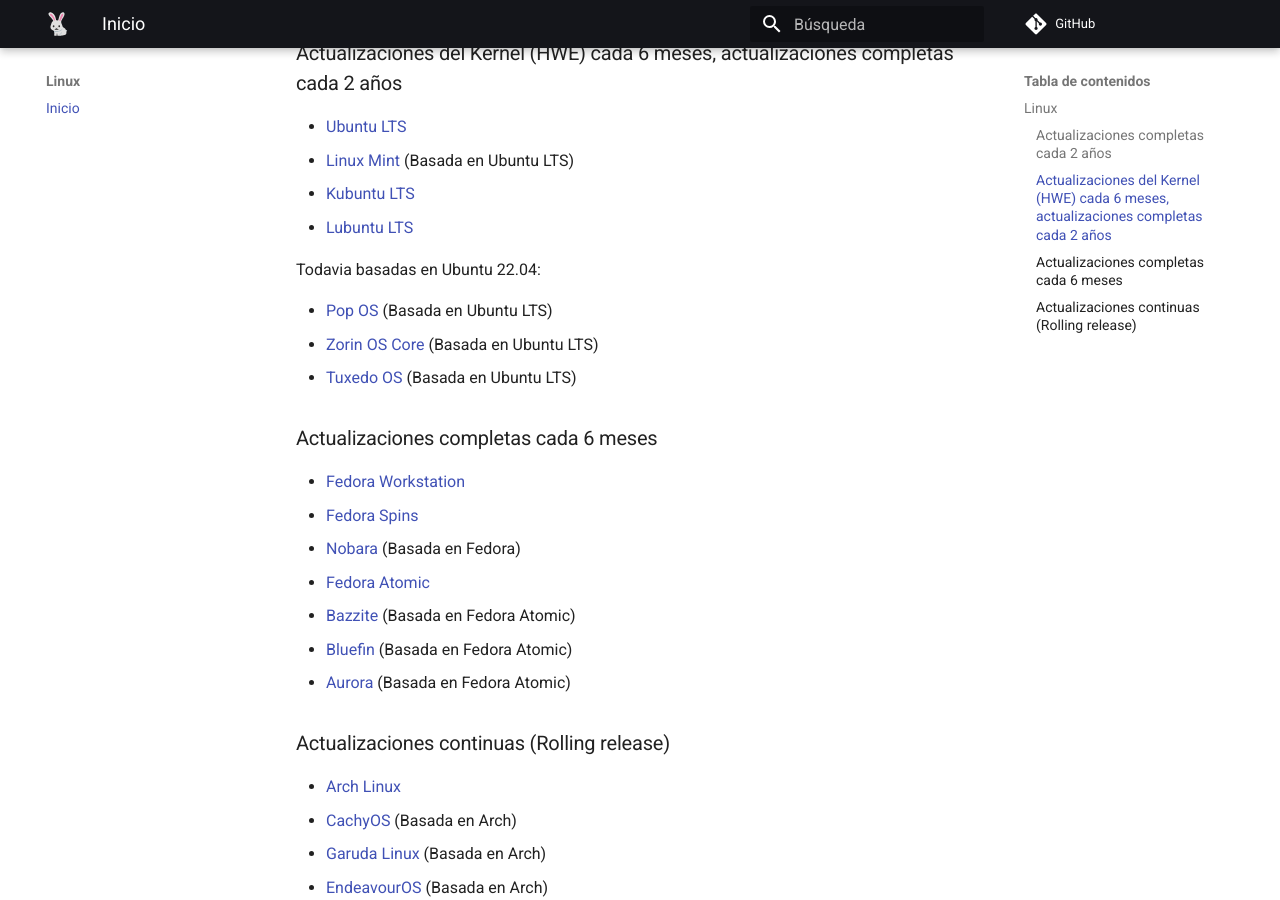
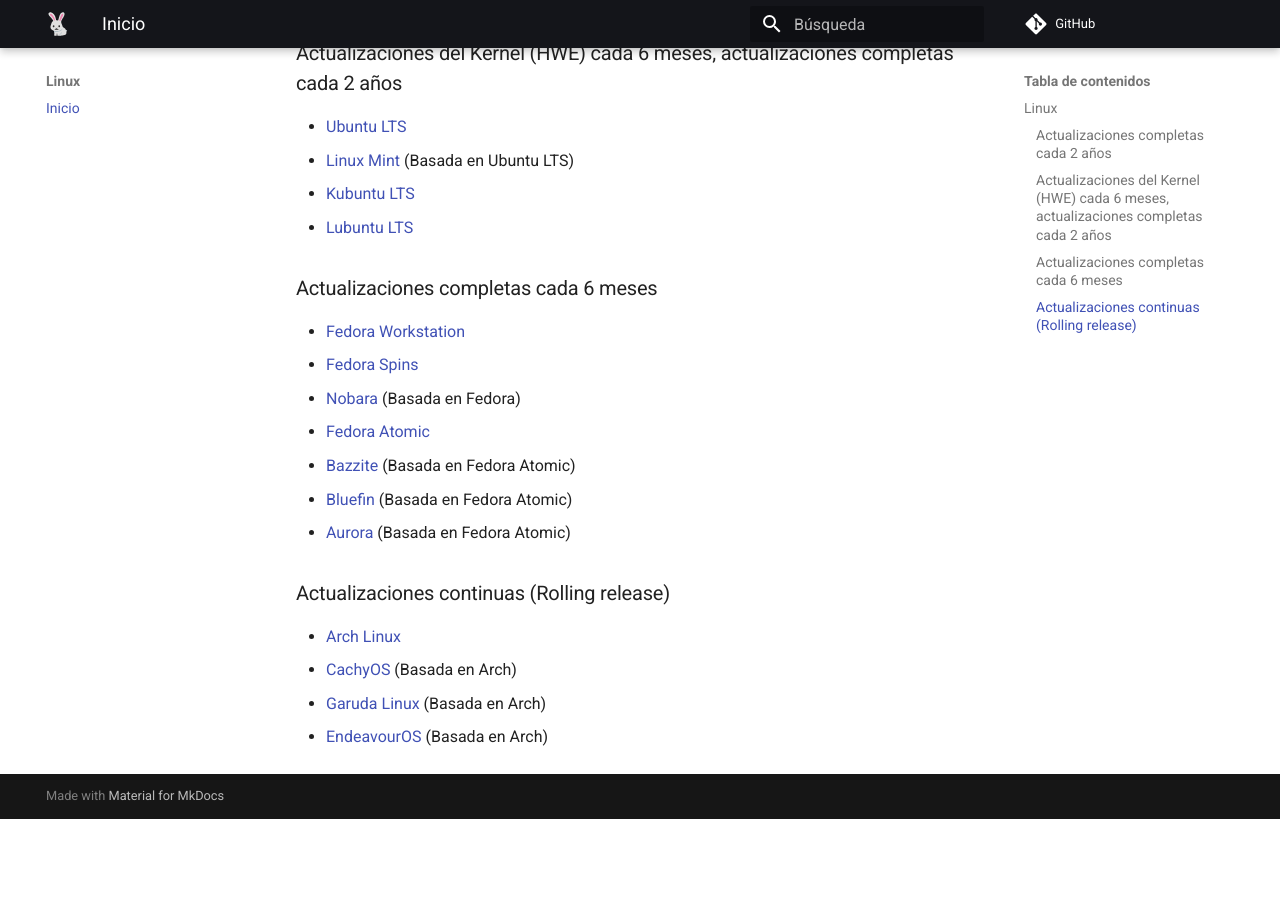
Before and after one commit to anomalouscode/wiki, an MkDocs documentation site: the page built from docs/linux/index.md, in a window 1280 px wide and 900 px high, scrolled down 512 px. Built offline with MkDocs 1.6.1 and Material for MkDocs 9.7.7, drawn with Linux system fonts in a browser that asks for light colours; comment, search, counter and statistics services are not loaded; after the commit the page ends 1331 px from its top, so only the background shows below that.

Commit message:
Update index.md

```diff
--- a/docs/linux/index.md
+++ b/docs/linux/index.md
@@ -22,12 +22,6 @@
 - [Kubuntu LTS](https://kubuntu.org/)
 - [Lubuntu LTS](https://lubuntu.me/)
 
-Todavia basadas en Ubuntu 22.04:
-
-- [Pop OS](https://pop.system76.com/) (Basada en Ubuntu LTS)
-- [Zorin OS Core](https://zorin.com/os/) (Basada en Ubuntu LTS)
-- [Tuxedo OS](https://www.tuxedocomputers.com/en/TUXEDO-OS_1.tuxedo) (Basada en Ubuntu LTS)
-
 ### Actualizaciones completas cada 6 meses
 
 - [Fedora Workstation](https://fedoraproject.org/workstation/)
```
